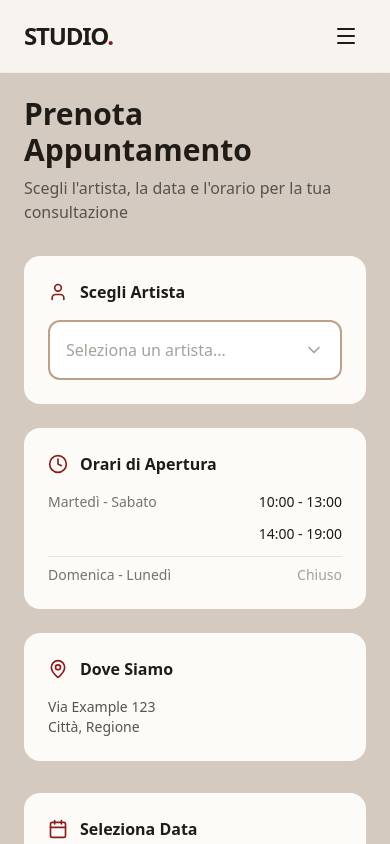
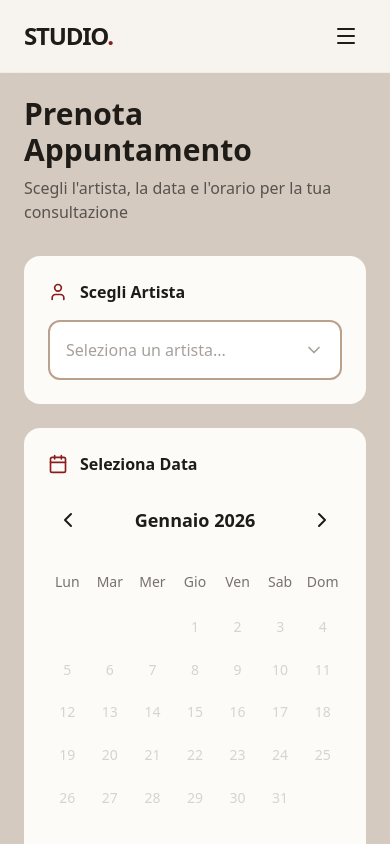
Before and after one commit to Lollingredi/tattoo-page_1, a React (Vite) app: page / in a window 390 px wide. Both pictures are taken after a click on the button "Prenota una consultazione". Shown: the top 844 px of the page. Built offline with nearby package versions, Linux system fonts and the light colour scheme.

Commit message:
Riordina layout mobile calendario: form sotto selezione artista
- In mobile, la scheda prenotazione appare subito dopo "Scegli Artista"
- Orari e posizione spostati in fondo su mobile
- Desktop mantiene layout sidebar originale con row-span

https://claude.ai/code/session_018QTiTGGcPqceRHFPrZ4wdv

```diff
--- a/src/CalendarPage.tsx
+++ b/src/CalendarPage.tsx
@@ -221,7 +221,7 @@ const CalendarPage: React.FC = () => {
 
   // Get wrapper styles based on state
   const getWrapperStyles = () => {
-    const baseStyles = 'rounded-2xl p-6 transition-all duration-300 ease-out overflow-hidden';
+    const baseStyles = 'rounded-2xl p-6 transition-all duration-300 ease-out overflow-hidden order-2 md:order-none md:row-span-3';
 
     switch (wrapperState) {
       case 'calendar':
@@ -253,12 +253,10 @@ const CalendarPage: React.FC = () => {
           <p className="text-stone-600">Scegli l'artista, la data e l'orario per la tua consultazione</p>
         </div>
 
-        <div className="grid md:grid-cols-[300px_1fr] gap-8">
-          {/* Sidebar - Artist Selection & Hours */}
-          <div className="space-y-6">
-            {/* Artist Dropdown */}
+        <div className="grid md:grid-cols-[300px_1fr] gap-6 md:gap-8">
+          {/* Artist Dropdown - Always first */}
           <div
-              className="rounded-2xl p-6"
+            className="rounded-2xl p-6 order-1 md:order-none"
             style={{ backgroundColor: COLORS.sage }}
           >
             <div className="flex items-center gap-3 mb-4">
@@ -336,9 +334,9 @@ const CalendarPage: React.FC = () => {
             </div>
           </div>
 
-            {/* Opening Hours */}
+          {/* Opening Hours - Third on mobile, second on desktop (sidebar) */}
           <div
-              className="rounded-2xl p-6"
+            className="rounded-2xl p-6 order-3 md:order-none"
             style={{ backgroundColor: COLORS.sage }}
           >
             <div className="flex items-center gap-3 mb-4">
@@ -363,9 +361,9 @@ const CalendarPage: React.FC = () => {
             </div>
           </div>
 
-            {/* Location */}
+          {/* Location - Fourth on mobile, third on desktop (sidebar) */}
           <div
-              className="rounded-2xl p-6"
+            className="rounded-2xl p-6 order-4 md:order-none"
             style={{ backgroundColor: COLORS.sage }}
           >
             <div className="flex items-center gap-3 mb-4">
@@ -377,9 +375,8 @@ const CalendarPage: React.FC = () => {
               Città, Regione
             </p>
           </div>
-          </div>
 
-          {/* Main Content - Single Transforming Wrapper */}
+          {/* Main Content - Second on mobile, spans full right column on desktop */}
           <div
             className={wrapperStyles.className}
             style={wrapperStyles.style}
```
Lines whose indentation alone changed are shown as unchanged.
